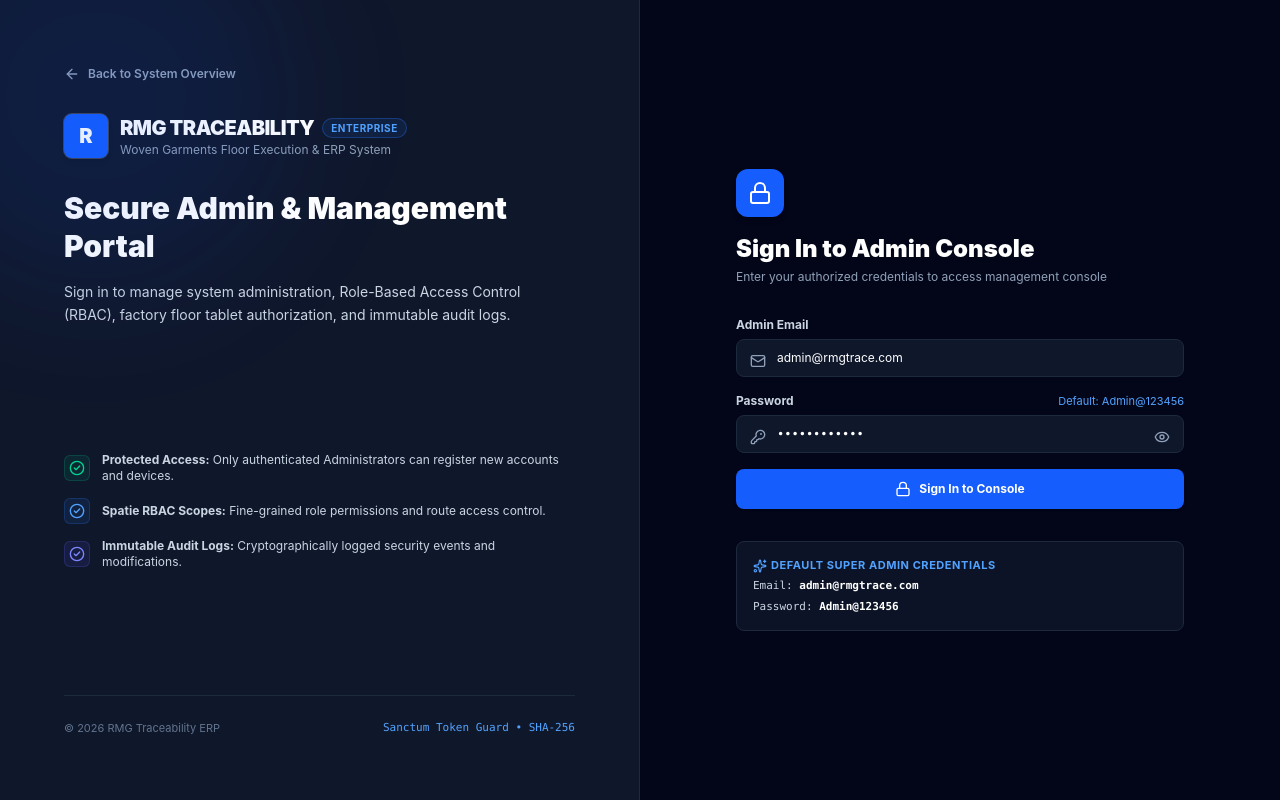
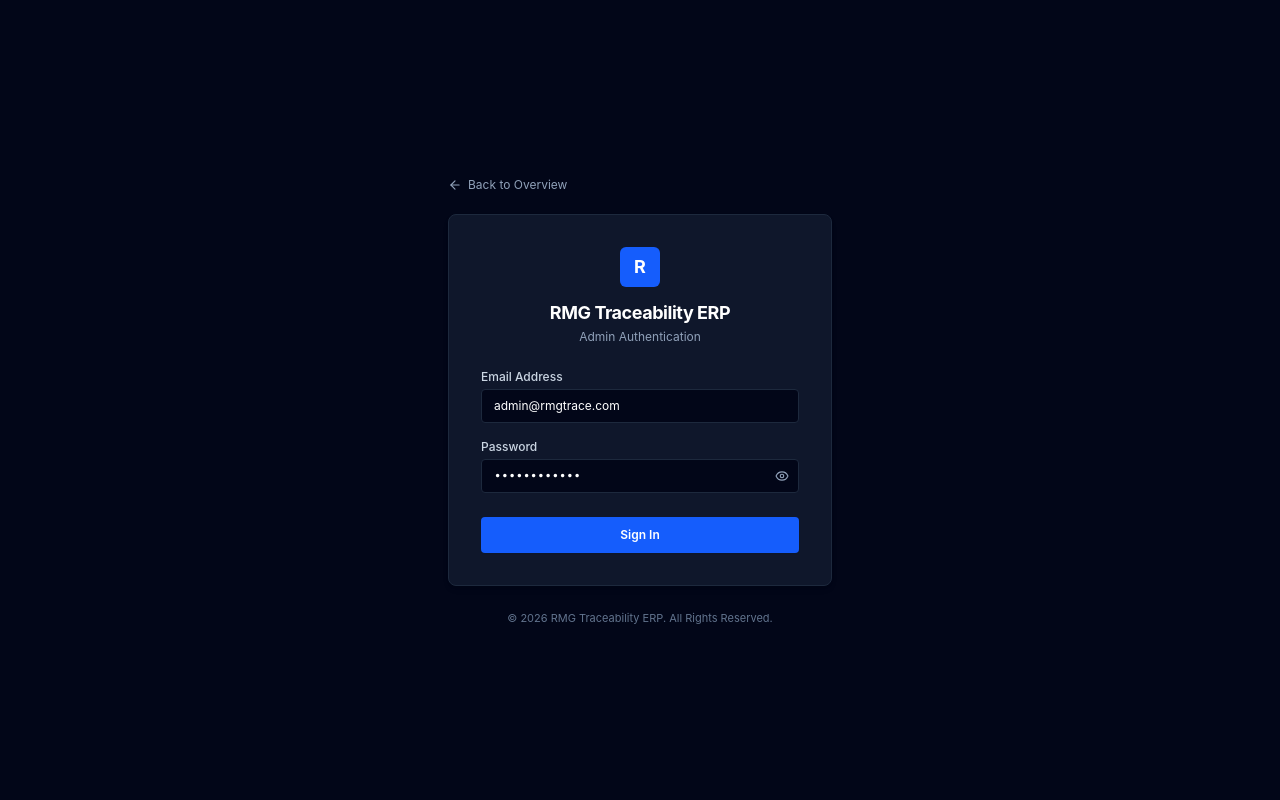
Before and after one commit to techstackbusinessbd/rmg-traceability, a React app in the folder frontend/: page /login in a window 1280 px wide. Built offline with nearby package versions, Linux system fonts and the light colour scheme; the HTML template or start-up script is replaced by a standard one.

Commit message:
style(login): simplify login page into a clean, minimal enterprise centered card layout

```diff
--- a/frontend/src/pages/LoginPage.jsx
+++ b/frontend/src/pages/LoginPage.jsx
@@ -1,13 +1,10 @@
 import React, { useState } from 'react';
 import { useNavigate, Link } from 'react-router-dom';
 import {
-  ShieldCheck,
   Lock,
   Mail,
   KeyRound,
   ArrowLeft,
-  CheckCircle2,
-  Sparkles,
   AlertCircle,
   Eye,
   EyeOff
@@ -30,136 +27,75 @@ export default function LoginPage() {
   };
 
   return (
-    <div className="min-h-screen flex flex-col md:flex-row bg-slate-950 text-slate-100 font-sans selection:bg-blue-600 selection:text-white">
+    <div className="min-h-screen bg-slate-950 flex flex-col justify-center items-center p-4 font-sans text-slate-100 selection:bg-blue-600 selection:text-white">
 
-      {/* Left Branding Hero Section */}
-      <div className="md:w-1/2 bg-slate-900 p-8 sm:p-12 lg:p-16 flex flex-col justify-between border-b md:border-b-0 md:border-r border-slate-800 relative overflow-hidden">
-        {/* Subtle background glow */}
-        <div className="absolute -top-24 -left-24 w-96 h-96 bg-blue-600/10 rounded-full blur-3xl pointer-events-none"></div>
+      {/* Back to Home Link */}
+      <div className="w-full max-w-sm mb-4">
+        <Link
+          to="/"
+          className="inline-flex items-center space-x-1.5 text-xs text-slate-400 hover:text-white transition-colors"
+        >
+          <ArrowLeft className="h-3.5 w-3.5" />
+          <span>Back to Overview</span>
+        </Link>
+      </div>
 
-        <div>
-          <Link to="/" className="inline-flex items-center space-x-2 text-xs font-semibold text-slate-400 hover:text-blue-400 transition-colors mb-8 group">
-            <ArrowLeft className="h-4 w-4 group-hover:-translate-x-1 transition-transform" />
-            <span>Back to System Overview</span>
-          </Link>
+      {/* Clean Single Box Container */}
+      <div className="w-full max-w-sm bg-slate-900 border border-slate-800 rounded-lg p-6 sm:p-8 shadow-md">
 
-          <div className="flex items-center space-x-3 mb-6">
-            <div className="h-11 w-11 rounded-lg bg-blue-600 flex items-center justify-center font-black text-white text-xl shadow-md ring-1 ring-white/20">
+        {/* Brand Header */}
+        <div className="text-center mb-6">
+          <div className="inline-flex h-10 w-10 bg-blue-600 rounded-md items-center justify-center font-bold text-white text-lg mb-3">
             R
           </div>
-            <div>
-              <h1 className="font-black text-xl tracking-tight text-white flex items-center space-x-2">
-                <span>RMG TRACEABILITY</span>
-                <span className="text-[10px] uppercase font-bold tracking-wider px-2 py-0.5 rounded-full bg-blue-500/10 text-blue-400 border border-blue-500/30">
-                  Enterprise
-                </span>
-              </h1>
-              <p className="text-xs text-slate-400">Woven Garments Floor Execution & ERP System</p>
-            </div>
+          <h1 className="text-lg font-bold text-white tracking-tight">RMG Traceability ERP</h1>
+          <p className="text-xs text-slate-400 mt-0.5">Admin Authentication</p>
         </div>
 
-          <div className="space-y-4 max-w-lg mt-8">
-            <h2 className="text-2xl sm:text-3xl font-black text-white leading-tight">
-              Secure Admin & Management Portal
-            </h2>
-            <p className="text-sm text-slate-300 leading-relaxed">
-              Sign in to manage system administration, Role-Based Access Control (RBAC), factory floor tablet authorization, and immutable audit logs.
-            </p>
-          </div>
-        </div>
-
-        {/* Feature Highlights */}
-        <div className="my-8 space-y-3.5">
-          <div className="flex items-center space-x-3 text-xs text-slate-300">
-            <div className="p-1 rounded-md bg-emerald-500/10 text-emerald-400 border border-emerald-500/20">
-              <CheckCircle2 className="h-4 w-4" />
-            </div>
-            <span><strong>Protected Access:</strong> Only authenticated Administrators can register new accounts and devices.</span>
-          </div>
-
-          <div className="flex items-center space-x-3 text-xs text-slate-300">
-            <div className="p-1 rounded-md bg-blue-500/10 text-blue-400 border border-blue-500/20">
-              <CheckCircle2 className="h-4 w-4" />
-            </div>
-            <span><strong>Spatie RBAC Scopes:</strong> Fine-grained role permissions and route access control.</span>
-          </div>
-
-          <div className="flex items-center space-x-3 text-xs text-slate-300">
-            <div className="p-1 rounded-md bg-indigo-500/10 text-indigo-400 border border-indigo-500/20">
-              <CheckCircle2 className="h-4 w-4" />
-            </div>
-            <span><strong>Immutable Audit Logs:</strong> Cryptographically logged security events and modifications.</span>
-          </div>
-        </div>
-
-        <div className="pt-6 border-t border-slate-800 text-[11px] text-slate-500 flex items-center justify-between">
-          <span>&copy; 2026 RMG Traceability ERP</span>
-          <span className="font-mono text-blue-400">Sanctum Token Guard &bull; SHA-256</span>
-        </div>
-      </div>
-
-      {/* Right Dedicated Login Form Section */}
-      <div className="md:w-1/2 p-8 sm:p-12 lg:p-16 flex items-center justify-center bg-slate-950">
-        <div className="max-w-md w-full space-y-8">
-          <div>
-            <div className="inline-flex p-3 bg-blue-600 rounded-xl text-white shadow-md mb-4">
-              <Lock className="h-6 w-6" />
-            </div>
-            <h2 className="text-2xl font-black text-white">Sign In to Admin Console</h2>
-            <p className="text-xs text-slate-400 mt-1">Enter your authorized credentials to access management console</p>
-          </div>
-
-          {/* Error Alert */}
+        {/* Error Notification */}
         {error && (
-            <div className="p-3.5 rounded-lg bg-red-500/10 border border-red-500/30 text-red-400 text-xs flex items-center space-x-3">
+          <div className="mb-4 p-3 rounded bg-red-500/10 border border-red-500/30 text-red-400 text-xs flex items-center space-x-2">
             <AlertCircle className="h-4 w-4 shrink-0" />
             <span>{error}</span>
           </div>
         )}
 
-          {/* Login Form */}
+        {/* Direct Clean Form */}
         <form onSubmit={handleSubmit} className="space-y-4">
           <div>
-              <label className="text-xs font-bold text-slate-300 block mb-1.5">
-                Admin Email
+            <label className="text-xs font-medium text-slate-300 block mb-1">
+              Email Address
             </label>
-              <div className="relative">
-                <Mail className="h-4 w-4 absolute left-3.5 top-3.5 text-slate-400" />
             <input
               type="email"
               value={email}
               onChange={(e) => setEmail(e.target.value)}
               placeholder="admin@rmgtrace.com"
               required
-                  className="w-full pl-10 pr-4 py-2.5 rounded-lg text-xs bg-slate-900 border border-slate-800 text-white placeholder-slate-500 focus:outline-none focus:ring-2 focus:ring-blue-500 focus:border-transparent transition-all"
+              className="w-full px-3 py-2 rounded text-xs bg-slate-950 border border-slate-800 text-white placeholder-slate-500 focus:outline-none focus:ring-1 focus:ring-blue-500 focus:border-blue-500 transition-all"
             />
-              </div>
           </div>
 
           <div>
-              <div className="flex items-center justify-between mb-1.5">
-                <label className="text-xs font-bold text-slate-300">
+            <div className="flex items-center justify-between mb-1">
+              <label className="text-xs font-medium text-slate-300">
                 Password
               </label>
-                <span className="text-[11px] text-blue-400 hover:underline cursor-pointer">
-                  Default: Admin@123456
-                </span>
             </div>
             <div className="relative">
-                <KeyRound className="h-4 w-4 absolute left-3.5 top-3.5 text-slate-400" />
               <input
                 type={showPassword ? 'text' : 'password'}
                 value={password}
                 onChange={(e) => setPassword(e.target.value)}
                 required
-                  className="w-full pl-10 pr-10 py-2.5 rounded-lg text-xs bg-slate-900 border border-slate-800 text-white placeholder-slate-500 focus:outline-none focus:ring-2 focus:ring-blue-500 focus:border-transparent transition-all font-mono"
+                className="w-full px-3 py-2 pr-9 rounded text-xs bg-slate-950 border border-slate-800 text-white placeholder-slate-500 focus:outline-none focus:ring-1 focus:ring-blue-500 focus:border-blue-500 transition-all font-mono"
               />
               <button
                 type="button"
                 onClick={() => setShowPassword(!showPassword)}
-                  className="absolute right-3.5 top-3.5 text-slate-400 hover:text-slate-200"
+                className="absolute right-2.5 top-2.5 text-slate-400 hover:text-slate-200 cursor-pointer"
               >
-                  {showPassword ? <EyeOff className="h-4 w-4" /> : <Eye className="h-4 w-4" />}
+                {showPassword ? <EyeOff className="h-3.5 w-3.5" /> : <Eye className="h-3.5 w-3.5" />}
               </button>
             </div>
           </div>
@@ -167,27 +103,17 @@ export default function LoginPage() {
           <button
             type="submit"
             disabled={loading}
-              className="w-full py-3 rounded-lg bg-blue-600 hover:bg-blue-700 active:bg-blue-800 text-white text-xs font-bold shadow-sm flex items-center justify-center space-x-2 cursor-pointer transition-all disabled:opacity-50"
+            className="w-full py-2.5 rounded bg-blue-600 hover:bg-blue-700 active:bg-blue-800 text-white text-xs font-semibold shadow-xs cursor-pointer transition-colors disabled:opacity-50 mt-2"
           >
-              <Lock className="h-4 w-4" />
-              <span>{loading ? 'Authenticating...' : 'Sign In to Console'}</span>
+            {loading ? 'Authenticating...' : 'Sign In'}
           </button>
         </form>
 
-          {/* Quick Demo Credentials Info Box */}
-          <div className="p-4 rounded-lg bg-slate-900/80 border border-slate-800 text-xs text-slate-400 space-y-1.5">
-            <div className="text-[11px] uppercase font-bold tracking-wider text-blue-400 flex items-center space-x-1">
-              <Sparkles className="h-3.5 w-3.5" />
-              <span>Default Super Admin Credentials</span>
       </div>
-            <div className="font-mono text-[11px] text-slate-300">
-              Email: <strong className="text-white">admin@rmgtrace.com</strong>
-            </div>
-            <div className="font-mono text-[11px] text-slate-300">
-              Password: <strong className="text-white">Admin@123456</strong>
-            </div>
-          </div>
-        </div>
+
+      {/* Footer */}
+      <div className="text-center mt-6 text-[11px] text-slate-500">
+        &copy; 2026 RMG Traceability ERP. All Rights Reserved.
       </div>
 
     </div>
```
Lines whose indentation alone changed are shown as unchanged.
